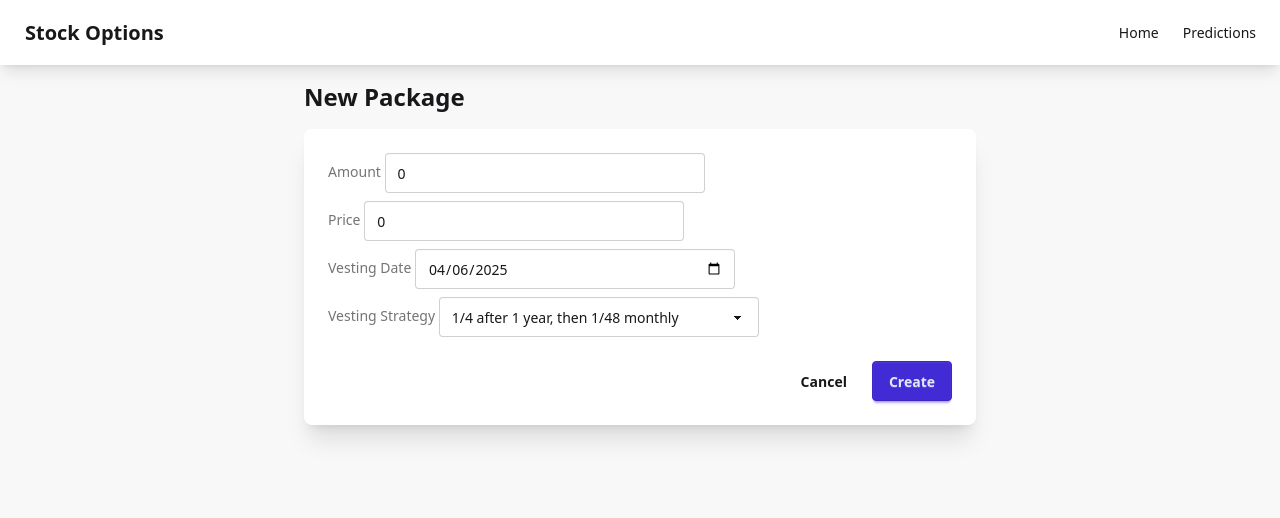
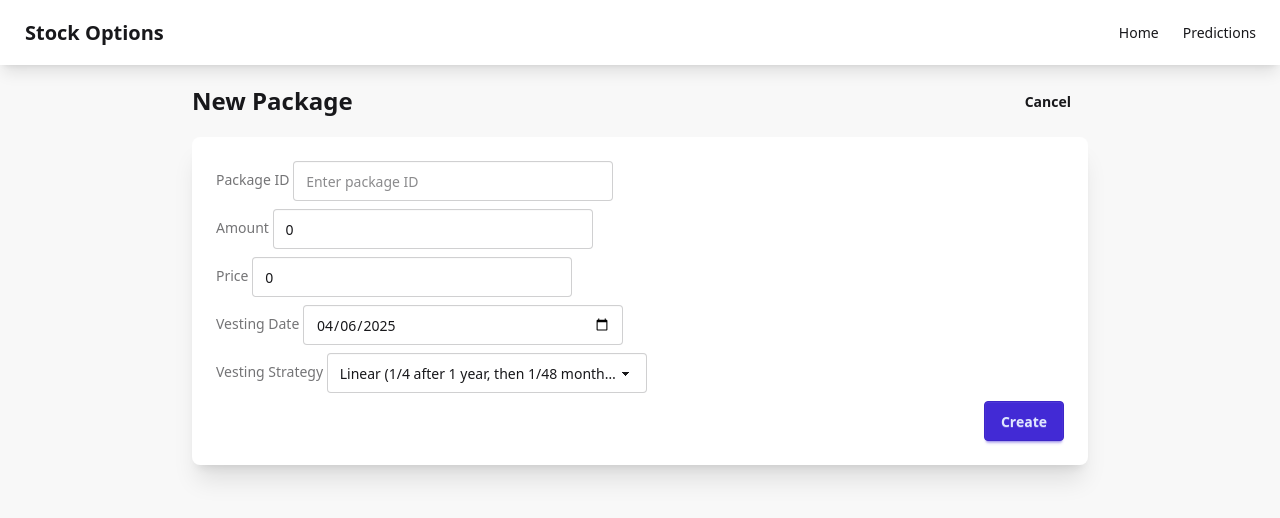
Before and after one commit to wishrd/stock-options, a SvelteKit app: page /package/new in a window 1280 px wide. Shown: the top 518 px of the page. Built offline with nearby package versions, Linux system fonts and the light colour scheme.

Commit message:
allow creating package id and add delete option

```diff
--- a/src/lib/components/StockOptionCard.svelte
+++ b/src/lib/components/StockOptionCard.svelte
@@ -1,10 +1,18 @@
 <script lang="ts">
   import type { StockOptionPackage } from '$lib/types';
   import { calculateVestedAmount } from '$lib/utils';
+  import { stockOptionsService } from '$lib/services/stockOptions';
 
   export let stockPackage: StockOptionPackage;
 
   const vestedAmount = calculateVestedAmount(stockPackage);
+
+  async function deletePackage() {
+    if (confirm('Are you sure you want to delete this package?')) {
+      await stockOptionsService.deletePackage(stockPackage.id);
+      window.location.reload();
+    }
+  }
 </script>
 
 <div class="card bg-base-100 shadow-xl">
@@ -30,6 +38,7 @@
     </div>
     <div class="card-actions justify-end mt-4">
       <a href="/package/{stockPackage.id}" class="btn btn-primary btn-sm">Edit</a>
+      <button class="btn btn-error btn-sm" on:click={deletePackage}>Delete</button>
     </div>
   </div>
 </div>
--- a/src/lib/types.ts
+++ b/src/lib/types.ts
@@ -1,4 +1,4 @@
-export type VestingStrategy = 'quarterly' | 'six_months' | 'twelve_months';
+export type VestingStrategy = 'linear' | 'cliff' | 'year';
 
 export interface StockOptionPackage {
   id: string;
--- a/src/lib/utils.ts
+++ b/src/lib/utils.ts
@@ -13,7 +13,7 @@ export function calculateVestedAmount(pkg: StockOptionPackage): number {
 
   let vestedAmount = 0;
   switch (pkg.vestingStrategy) {
-    case 'quarterly':
+    case 'linear':
       if (monthsSinceVesting >= 12) {
         const monthsAfterFirstYear = monthsSinceVesting - 12;
         const monthlyVest = pkg.amount * 0.75 / 48;
@@ -21,11 +21,11 @@ export function calculateVestedAmount(pkg: StockOptionPackage): number {
       }
       break;
 
-    case 'six_months':
+    case 'cliff':
       vestedAmount = monthsSinceVesting >= 6 ? pkg.amount : 0;
       break;
 
-    case 'twelve_months':
+    case 'year':
       vestedAmount = monthsSinceVesting >= 12 ? pkg.amount : 0;
       break;
   }
--- a/src/routes/package/[id]/+page.svelte
+++ b/src/routes/package/[id]/+page.svelte
@@ -5,9 +5,9 @@
 	import type { PageProps } from './$types';
 
   const vestingStrategies: { value: VestingStrategy; label: string }[] = [
-    { value: 'quarterly', label: '1/4 after 1 year, then 1/48 monthly' },
-    { value: 'six_months', label: '100% after 6 months' },
-    { value: 'twelve_months', label: '100% after 12 months' }
+    { value: 'linear', label: 'Linear (1/4 after 1 year, then 1/48 monthly)' },
+    { value: 'cliff', label: 'Cliff (100% after 6 months)' },
+    { value: 'year', label: 'Year (100% after 12 months)' }
   ];
 
   let { data }: PageProps = $props();
--- a/src/routes/package/new/+page.svelte
+++ b/src/routes/package/new/+page.svelte
@@ -1,31 +1,56 @@
 <script lang="ts">
   import type { StockOptionPackage, VestingStrategy } from '$lib/types';
   import { stockOptionsService } from '$lib/services/stockOptions';
-
-  const vestingStrategies: { value: VestingStrategy; label: string }[] = [
-    { value: 'quarterly', label: '1/4 after 1 year, then 1/48 monthly' },
-    { value: 'six_months', label: '100% after 6 months' },
-    { value: 'twelve_months', label: '100% after 12 months' }
-  ];
 
   let stockPackage: Omit<StockOptionPackage, 'id'> = {
     amount: 0,
     price: 0,
     vestingDate: new Date().toISOString().split('T')[0],
-    vestingStrategy: 'quarterly'
+    vestingStrategy: 'linear'
   };
+  let id = '';
+
+  const vestingStrategies: { value: VestingStrategy; label: string }[] = [
+    { value: 'linear', label: 'Linear (1/4 after 1 year, then 1/48 monthly)' },
+    { value: 'cliff', label: 'Cliff (100% after 6 months)' },
+    { value: 'year', label: 'Year (100% after 12 months)' }
+  ];
 
   async function createPackage() {
-    await stockOptionsService.createPackage(stockPackage);
+    if (!id) {
+      alert('Please enter a package ID');
+      return;
+    }
+
+    const newPackage: StockOptionPackage = {
+      id,
+      ...stockPackage
+    };
+
+    await stockOptionsService.createPackage(newPackage);
     window.history.back();
   }
 </script>
 
-<div class="max-w-2xl mx-auto space-y-4">
-  <h1 class="text-2xl font-bold">New Package</h1>
+<div class="max-w-4xl mx-auto space-y-4">
+  <div class="flex justify-between items-center">
+    <h1 class="text-2xl font-bold">New Package</h1>
+    <button class="btn btn-ghost" on:click={() => window.history.back()}>Cancel</button>
+  </div>
 
   <div class="card bg-base-100 shadow-xl">
     <div class="card-body">
+      <div class="form-control">
+        <label class="label">
+          <span class="label-text">Package ID</span>
+        </label>
+        <input
+          type="text"
+          class="input input-bordered"
+          bind:value={id}
+          placeholder="Enter package ID"
+        />
+      </div>
       <div class="form-control">
         <label class="label">
           <span class="label-text">Amount</span>
@@ -34,10 +59,8 @@
           type="number"
           class="input input-bordered"
           bind:value={stockPackage.amount}
-          min="0"
         />
       </div>
-
       <div class="form-control">
         <label class="label">
           <span class="label-text">Price</span>
@@ -46,11 +69,8 @@
           type="number"
           class="input input-bordered"
           bind:value={stockPackage.price}
-          min="0"
-          step="0.01"
         />
       </div>
-
       <div class="form-control">
         <label class="label">
           <span class="label-text">Vesting Date</span>
@@ -61,7 +81,6 @@
           bind:value={stockPackage.vestingDate}
         />
       </div>
-
       <div class="form-control">
         <label class="label">
           <span class="label-text">Vesting Strategy</span>
@@ -72,9 +91,7 @@
           {/each}
         </select>
       </div>
-
-      <div class="card-actions justify-end mt-4">
-        <button class="btn btn-ghost" on:click={() => window.history.back()}>Cancel</button>
+      <div class="card-actions justify-end">
         <button class="btn btn-primary" on:click={createPackage}>Create</button>
       </div>
     </div>
```
